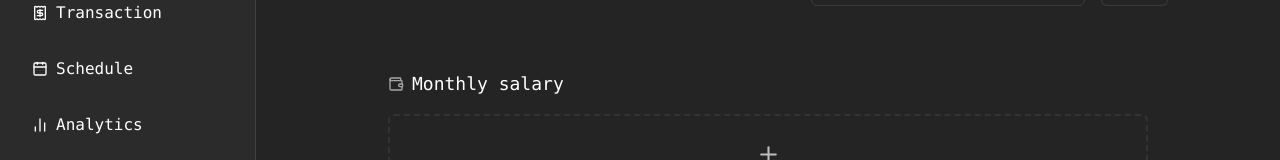
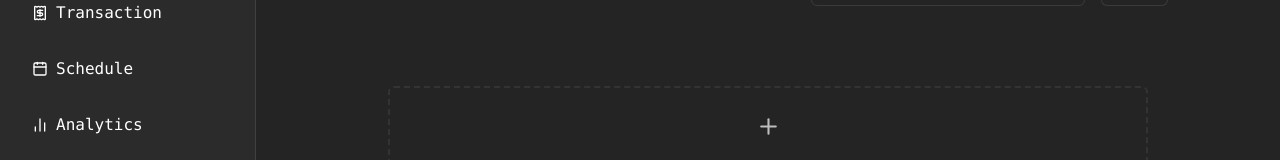
Before and after one commit to Ein-shen/Finance_tracker, a React (Vite) app in the folder client/: page /dashboard in a window 1280 px wide. Shown: the part 169-329 px from the top of the page. Built offline with nearby package versions, Linux system fonts and the light colour scheme; no server answers.

Commit message:
remove the title in the amountsalary

```diff
--- a/client/src/data_analytics/SummaryCards.jsx
+++ b/client/src/data_analytics/SummaryCards.jsx
@@ -34,10 +34,10 @@ export const SummaryCards = ({ cards }) => {
       {displayCards.map((c) => (
         <div
           key={c.label}
-          className="text-center theme-card rounded-md p-4 flex-1"
+          className="text-center   theme-card rounded-md p-4 flex-1"
         >
           <p className="text-center theme-text font-mono text-sm opacity-70">{c.label}</p>
-          <p className="text-center  font-mono text-2xl text-red-500 font-bold">-{c.value}</p>
+          <p className="text-center    font-mono text-2xl text-red-500 font-bold">-{c.value}</p>
         </div>
       ))}
     </div>
--- a/client/src/pages/user/singlepurpose/AmountSalary.jsx
+++ b/client/src/pages/user/singlepurpose/AmountSalary.jsx
@@ -185,11 +185,8 @@ export const AmountSalary = ({ onAddClick, refreshKey }) => {
           This ALWAYS stays visible
       ========================================== */}
       <div className="flex items-center gap-2">
-        <Wallet size={16} className="opacity-60" />
 
-        <h1 className="font-mono text-base sm:text-lg">
-          Monthly salary
-        </h1>
+
       </div>
 
 
```
